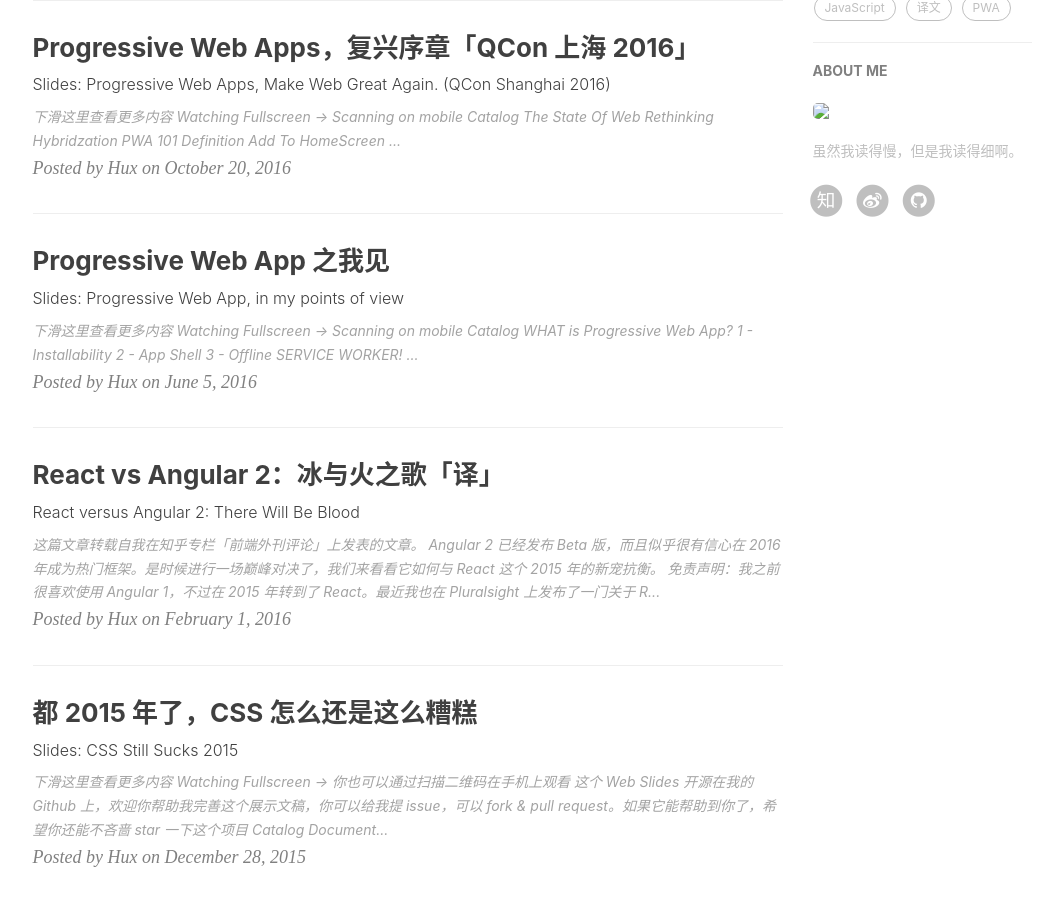
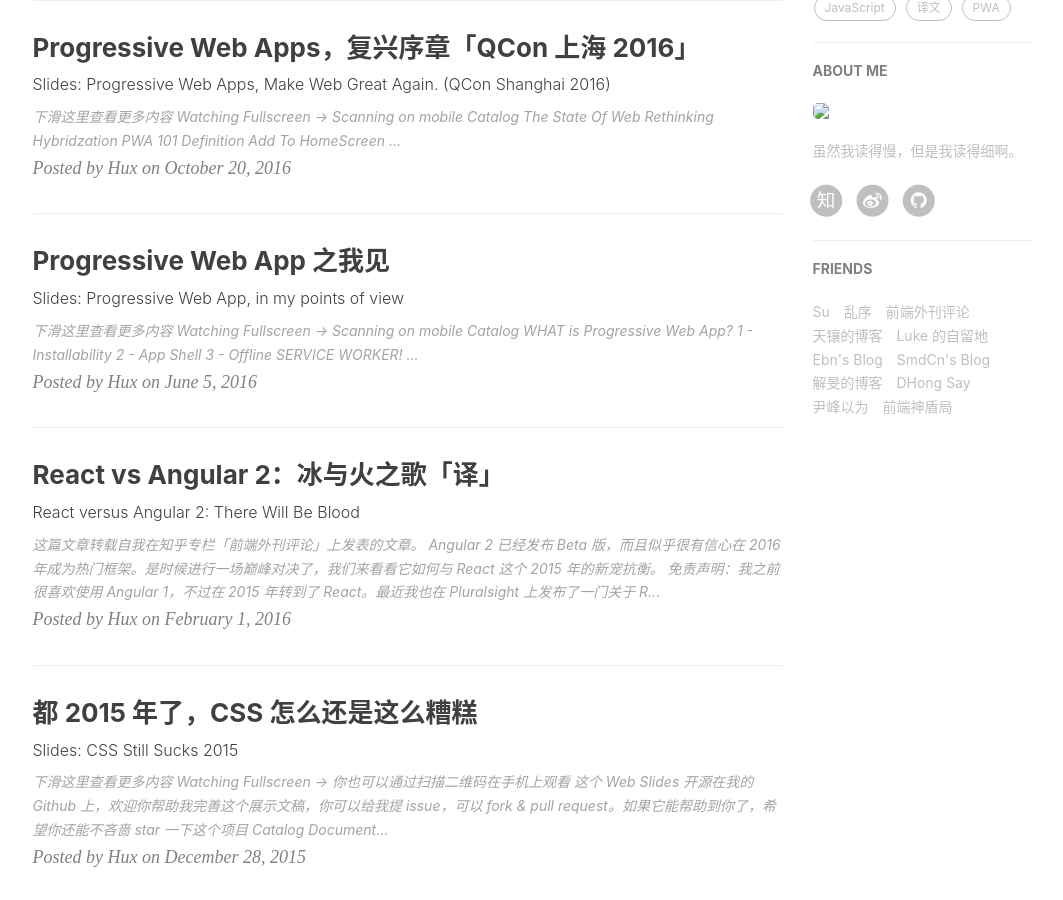
Before and after one commit to yaofan97/xuwuqiang.github.io, a Jekyll site: the page built from index.html, in a window 1280 px wide and 900 px high, scrolled down 651 px. Shown: the whole window, without its empty margins (135-1198 px from the left). Built offline with Jekyll 4.4.1, drawn with Linux system fonts in a browser that asks for light colours; nearby versions of some CDN libraries; the list of posts is cut into pages by our own code; comment, search, counter and statistics services are not loaded; some of the changed lines change nothing that is shown.

Commit message:
modify3
img2

```diff
--- a/_config.yml
+++ b/_config.yml
@@ -88,39 +88,39 @@
 
 
 # Friends
-# friends: [
-#     {
-#         title: "Su",
-#         href: "http://su.gallery/"
-#     },{
-#         title: "乱序",
-#         href: "http://mida.re/"
-#     },{
-#         title: "前端外刊评论",
-#         href: "http://qianduan.guru/"
-#     },{
-#         title: "天镶的博客",
-#         href: "http://lingyu.wang/"
-#     },{
-#         title: "Luke 的自留地",
-#         href: "http://hmqk1995.github.io"
-#     },{
-#         title: "Ebn's Blog",
-#         href: "http://ebnbin.com/"
-#     },{
-#         title: "SmdCn's Blog",
-#         href: "http://blog.smdcn.net"
-#     },{
-#         title: "解旻的博客",
-#         href: "http://xieminis.me/"
-#     },{
-#         title: "DHong Say",
-#         href: "http://dhong.co"
-#     },{
-#         title: "尹峰以为",
-#         href: "http://ingf.github.io/"
-#     },{
-#         title: "前端神盾局",
-#         href: "http://wepiaofei.github.io/blog/"
-#     }
-# ]
+friends: [
+    {
+        title: "Su",
+        href: "http://su.gallery/"
+    },{
+        title: "乱序",
+        href: "http://mida.re/"
+    },{
+        title: "前端外刊评论",
+        href: "http://qianduan.guru/"
+    },{
+        title: "天镶的博客",
+        href: "http://lingyu.wang/"
+    },{
+        title: "Luke 的自留地",
+        href: "http://hmqk1995.github.io"
+    },{
+        title: "Ebn's Blog",
+        href: "http://ebnbin.com/"
+    },{
+        title: "SmdCn's Blog",
+        href: "http://blog.smdcn.net"
+    },{
+        title: "解旻的博客",
+        href: "http://xieminis.me/"
+    },{
+        title: "DHong Say",
+        href: "http://dhong.co"
+    },{
+        title: "尹峰以为",
+        href: "http://ingf.github.io/"
+    },{
+        title: "前端神盾局",
+        href: "http://wepiaofei.github.io/blog/"
+    }
+]
```
Also changed, not shown: img/about-bg.jpg (added), img/tag-bg.jpg (added).
